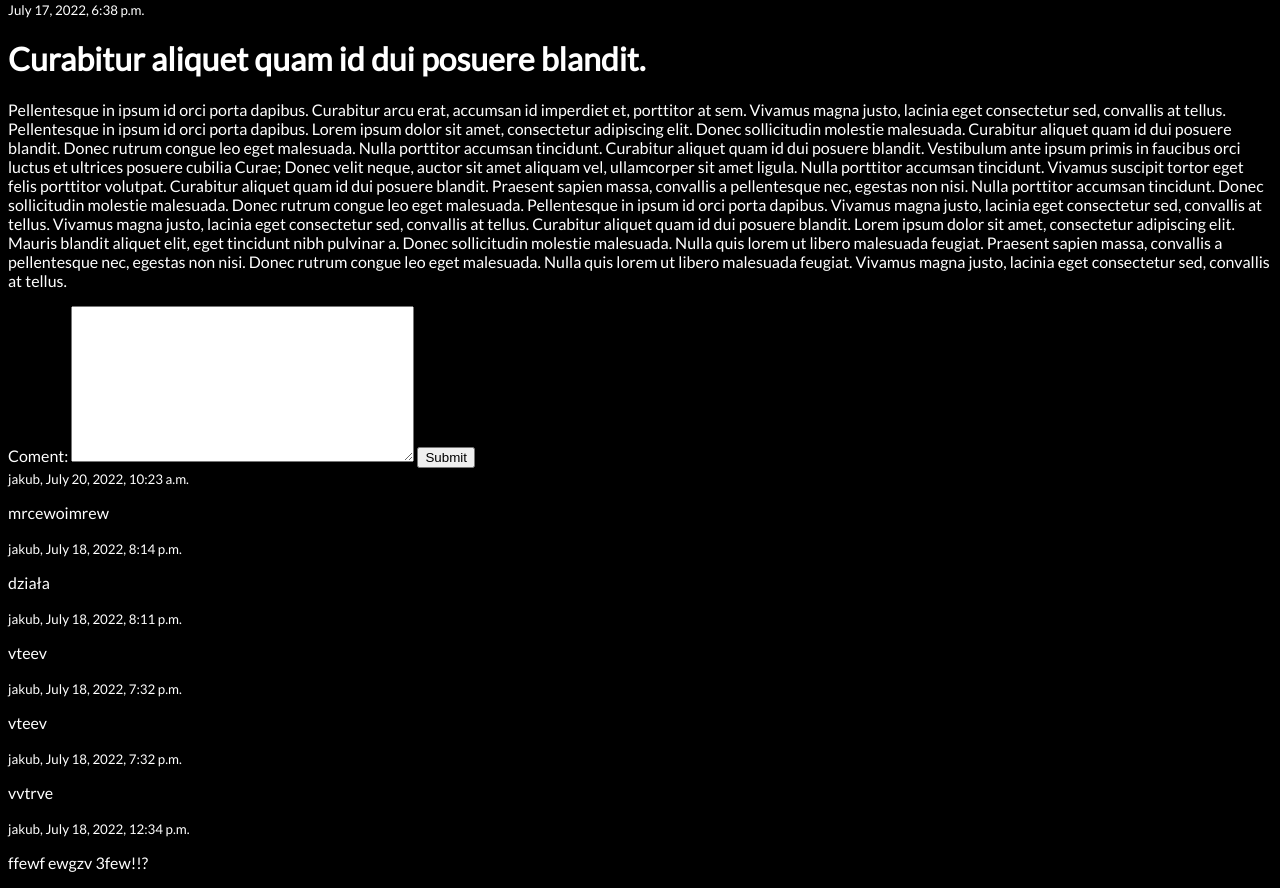
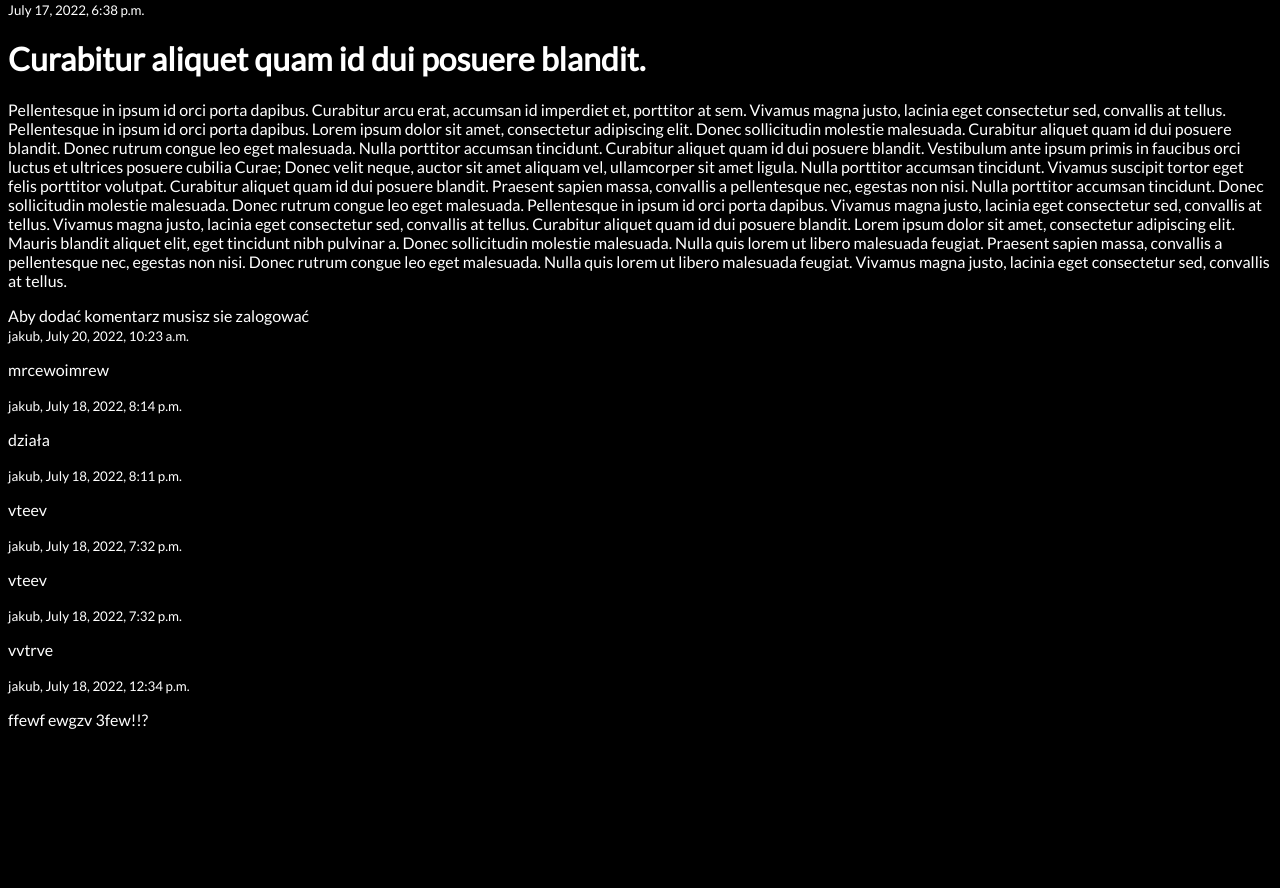
Before and after one commit to wul-fryk/blog, a Django app: page /article/1 in a window 1280 px wide. Shown: the part 28-916 px from the top of the page. After the commit the page ends 757 px from the top, so only its background shows below. Run offline with Django 4.2, Linux system fonts and the light colour scheme; data comes from the database, SQL or seed files in the repository; both versions use the stored data as it was after the commit.

Commit message:
login to coment

```diff
--- a/blok/templates/blok/article.html
+++ b/blok/templates/blok/article.html
@@ -1,6 +1,7 @@
 {% extends 'main.html' %}
 
 {% block content %}
+<div>
     <div>
         <small>{{story.publication_date}}</small>
         <h1>{{story}}</h1>
@@ -8,13 +9,16 @@
     </div>
 
     <div>
+        {% if request.user.is_authenticated %}
         <form method="POST" action="">
             {% csrf_token %}
             {{form}}
             <input type='submit' >
         </form>
+        {% else %}
+        <span>Aby dodać komentarz musisz sie zalogować</span>
+        {% endif %}
     </div>
-
 
     <div>
         {% for coment in coments %}
@@ -22,5 +26,7 @@
         <p>{{coment}}</p>
         {% endfor %}
     </div>
+</div>
+
 
 {% endblock content %}
```
Also changed, not shown: db.sqlite3. Lines whose indentation alone changed are shown as unchanged.
